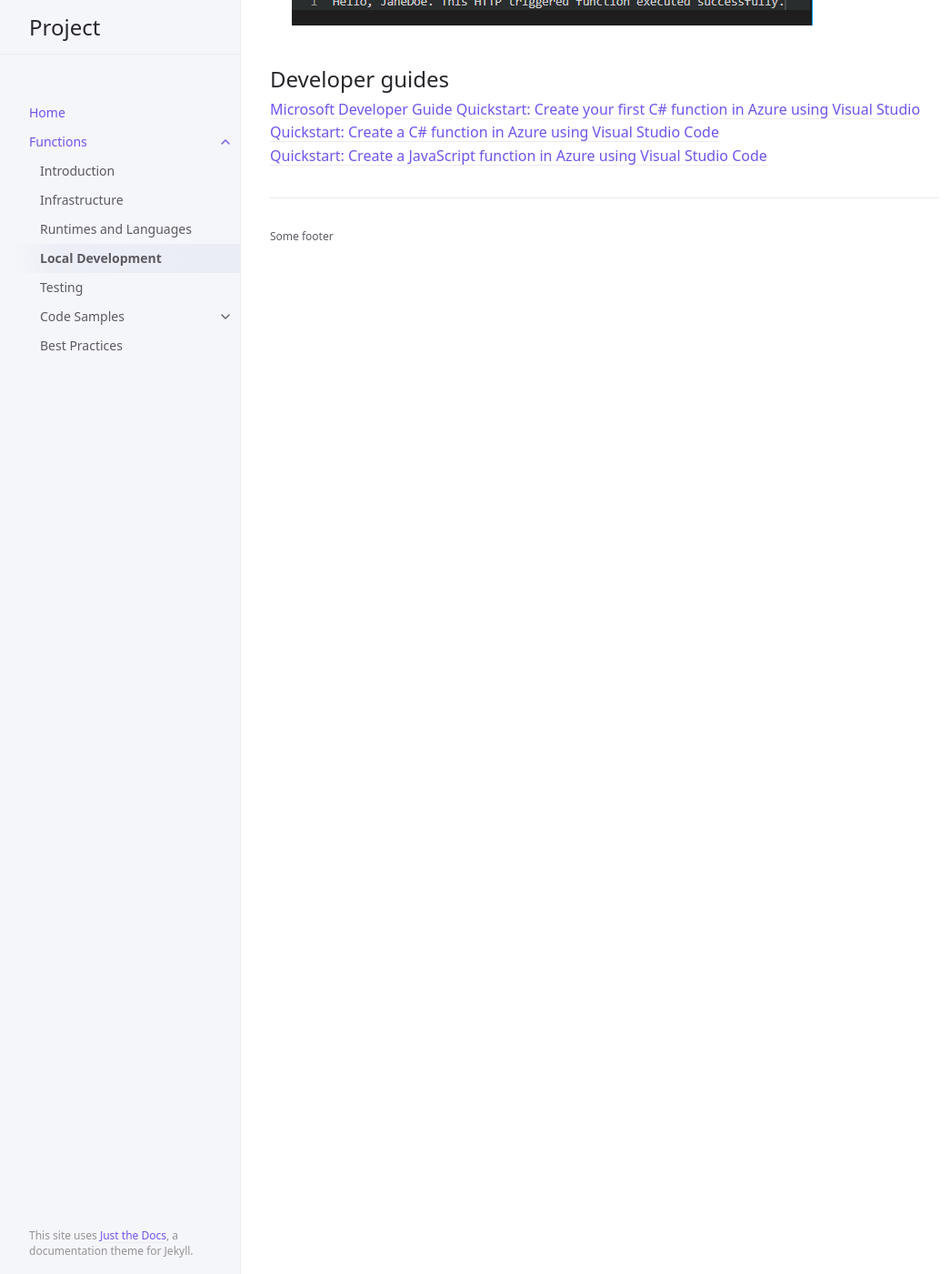
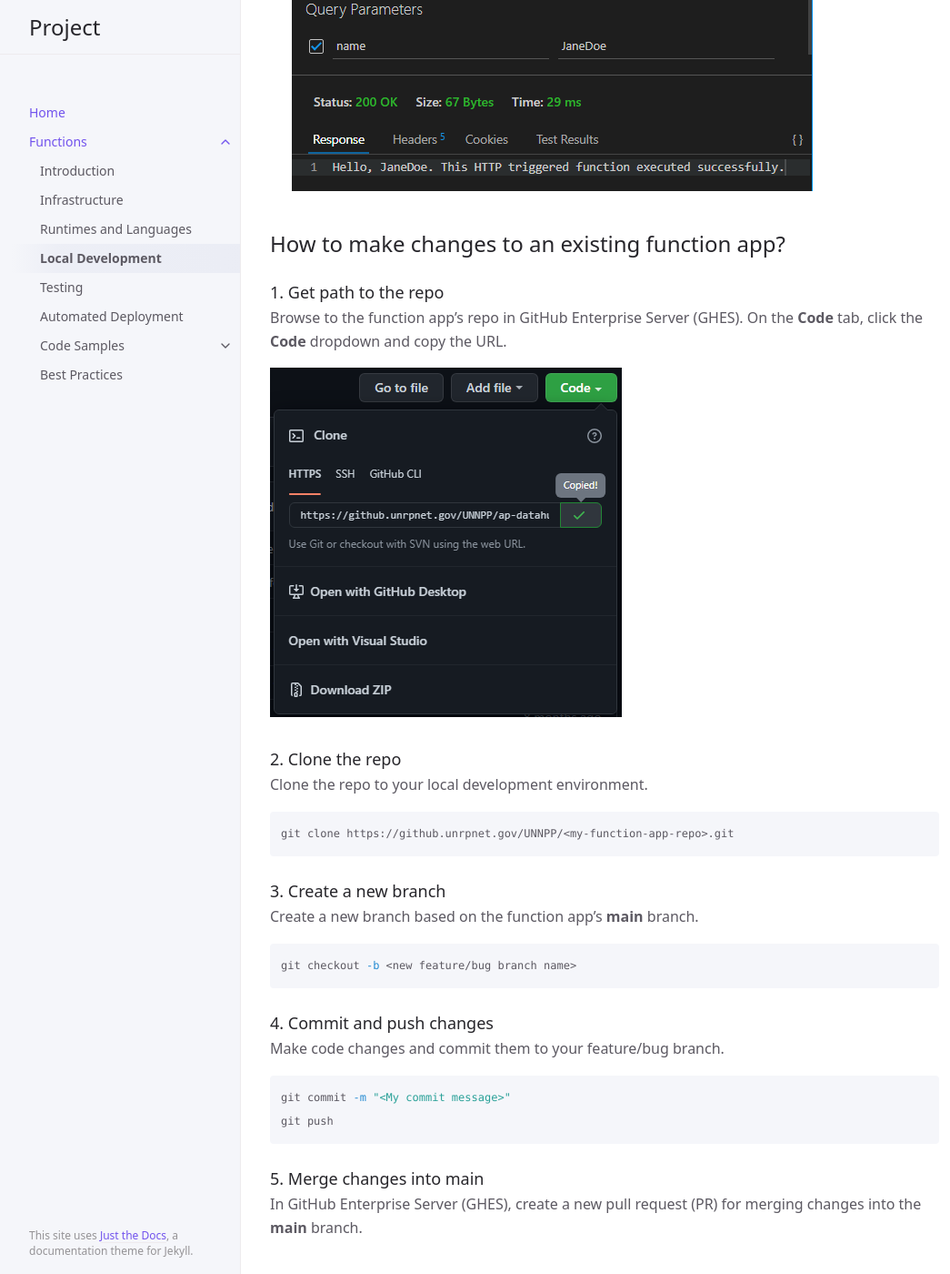
Before and after one commit to bwagner77/docs-test, a Jekyll site: the page built from function/local-development.md, in a window 1280 px wide and 1400 px high, scrolled down 3639 px. Shown: the whole window at 91% size, without its empty margins (107-1152 px from the left). Built offline with Jekyll 4.4.1, drawn with Linux system fonts in a browser that asks for light colours; some of the changed text lies outside the part shown.

Commit message:
Function documentation updated.

````diff
--- a/function/local-development.md
+++ b/function/local-development.md
@@ -95,6 +95,45 @@ VS Code extension.
 
     ![FunctionRunThunderClient](../assets/images/function-run-thunderclient.png)
 
+## How to make changes to an existing function app?
+
+### 1. Get path to the repo
+
+Browse to the function app's repo in GitHub Enterprise Server (GHES). On the
+**Code** tab, click the **Code** dropdown and copy the URL.
+
+![FunctionGitClone](../assets/images/function-git-clone.png)
+
+### 2. Clone the repo
+
+Clone the repo to your local development environment.
+
+``` bash
+git clone https://github.unrpnet.gov/UNNPP/<my-function-app-repo>.git
+```
+
+### 3. Create a new branch
+
+Create a new branch based on the function app's **main** branch.
+
+``` bash
+git checkout -b <new feature/bug branch name>
+```
+
+### 4. Commit and push changes
+
+Make code changes and commit them to your feature/bug branch.
+
+``` bash
+git commit -m "<My commit message>"
+git push
+```
+
+### 5. Merge changes into main
+
+In GitHub Enterprise Server (GHES), create a new pull request (PR) for merging
+changes into the **main** branch.
+
 ## Developer guides
 
 [Microsoft Developer Guide](https://docs.microsoft.com/en-us/azure/azure-functions/functions-reference?tabs=blob)
````
Also changed, not shown: other parts of function/local-development.md (+1 -1 lines), function/best-practices.md (+1 -1 lines), function/deployment.md (added, +21 -0 lines), function/samples.md (+1 -1 lines), function/testing.md (+3 -3 lines), assets/images/function-git-clone.png (added).
